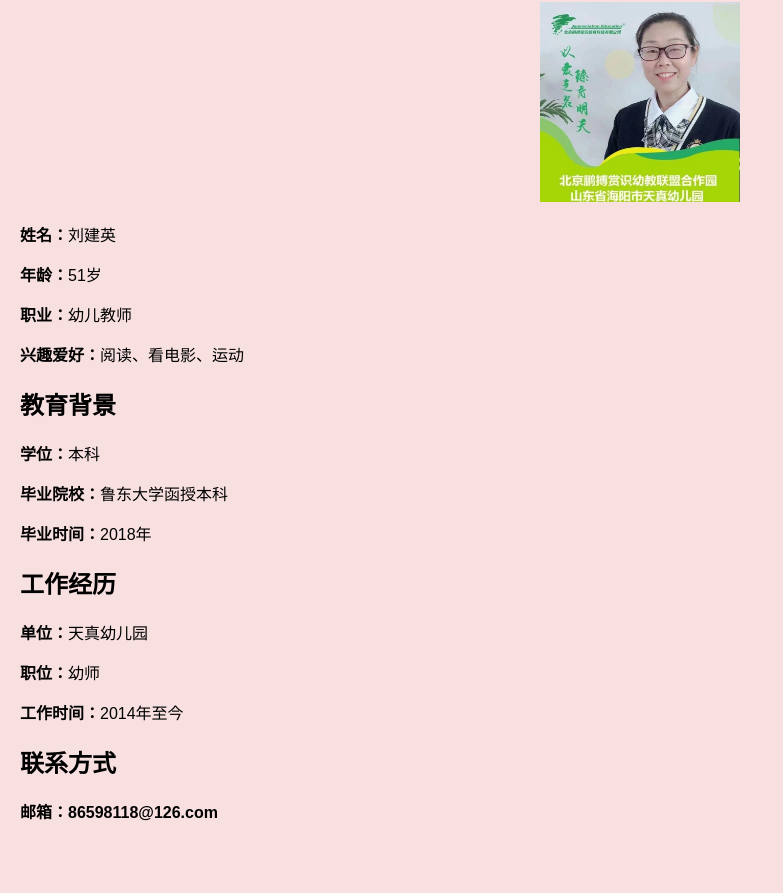
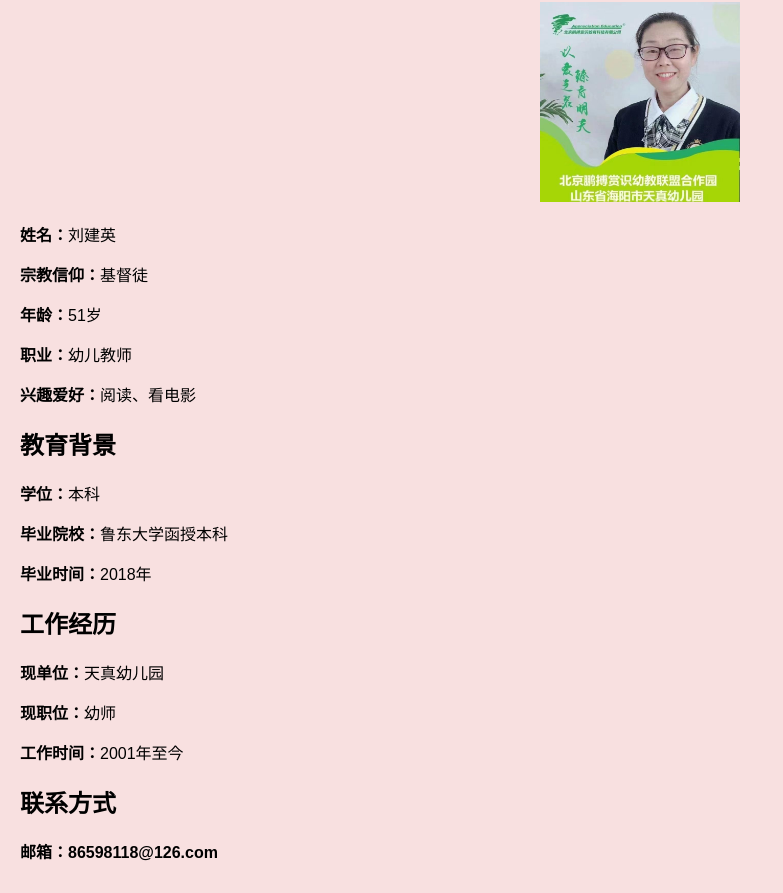
Before and after one commit to htjllly/htjllly.github.io, a plain HTML site: page index.html in a window 1280 px wide. Shown: the part 107-1000 px from the top of the page, without its empty margins (0-783 px from the left). Before the commit the page ends 960 px from the top, so only its background shows below. Drawn offline with Linux system fonts and the light colour scheme.

Commit message:
Update index.html

```diff
--- a/index.html
+++ b/index.html
@@ -34,9 +34,10 @@
     <img src="your-profile-image.jpg" alt="个人照片" class="profile-image"> <!-- 替换 "your-profile-image.jpg" 为您的个人照片的文件路径 -->
 
   <p><strong>姓名：</strong>刘建英</p>
+  <p><strong>宗教信仰：</strong>基督徒</p>
   <p><strong>年龄：</strong>51岁</p>
   <p><strong>职业：</strong>幼儿教师</p>
-  <p><strong>兴趣爱好：</strong>阅读、看电影、运动</p>
+  <p><strong>兴趣爱好：</strong>阅读、看电影</p>
 
   <h2>教育背景</h2>
 
@@ -46,9 +47,9 @@
 
   <h2>工作经历</h2>
 
-  <p><strong>单位：</strong>天真幼儿园</p>
-  <p><strong>职位：</strong>幼师</p>
-  <p><strong>工作时间：</strong>2014年至今</p>
+  <p><strong>现单位：</strong>天真幼儿园</p>
+  <p><strong>现职位：</strong>幼师</p>
+  <p><strong>工作时间：</strong>2001年至今</p>
 
   <h2>联系方式</h2>
 
```
